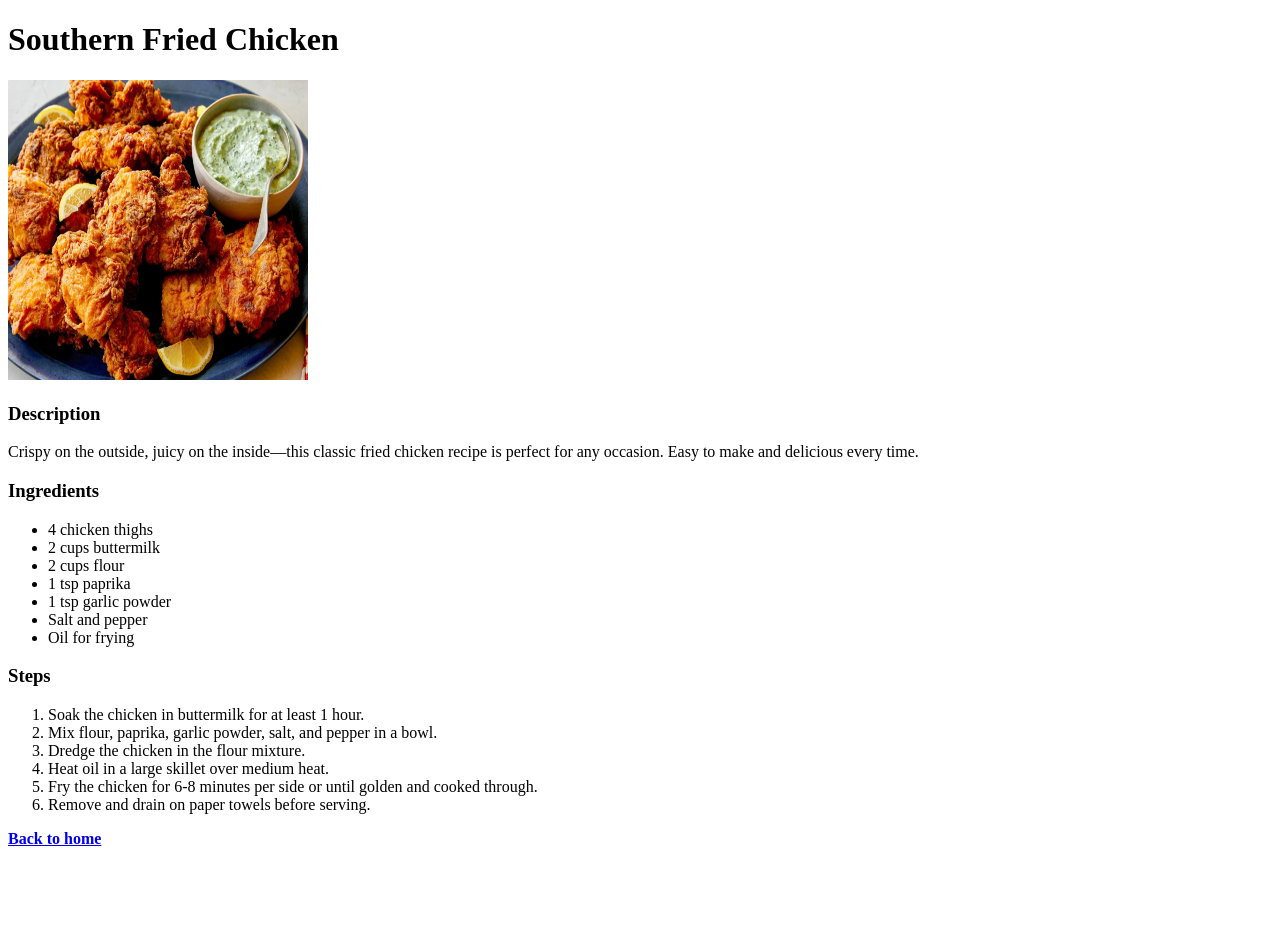
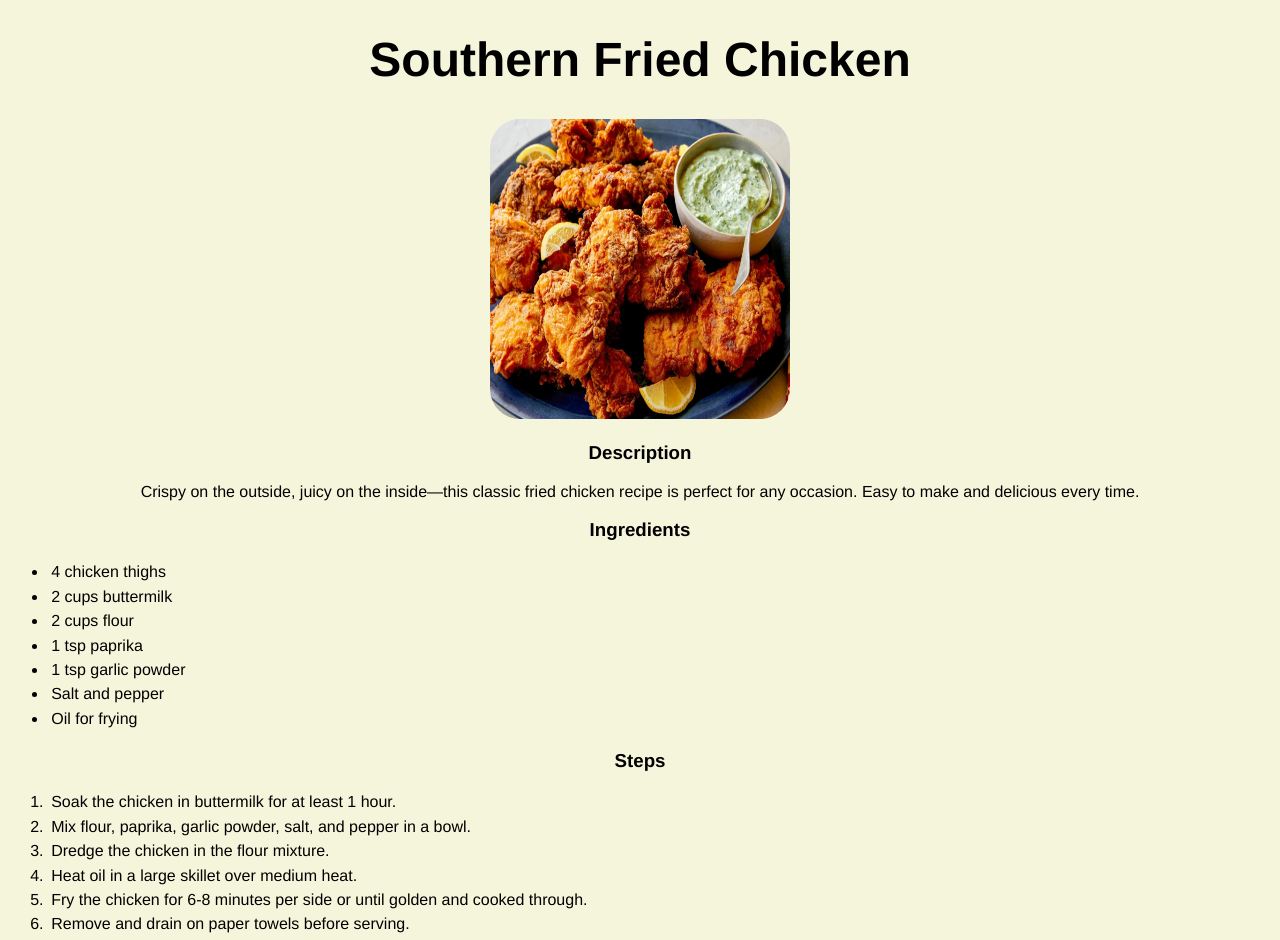
Before and after one commit to almodovarj2/odin-recipesv2, a plain HTML site: page recipes/fried_chicken.html in a window 1280 px wide. Shown: the top 940 px of the page. Before the commit the page ends 856 px from the top, so only its background shows below. Drawn offline with Linux system fonts and the light colour scheme.

Commit message:
Adding CSS styling to my recipes website.

```diff
--- a/recipes/fried_chicken.html
+++ b/recipes/fried_chicken.html
@@ -1,6 +1,7 @@
 <!DOCTYPE html>
 <html lang="en">
 <head>
+    <link rel="stylesheet" href="../style.css">
     <meta charset="UTF-8">
     <meta name="viewport" content="width=device-width, initial-scale=1.0">
     <title>Fried Chicken Recipe</title>
--- /dev/null
+++ b/style.css
@@ -0,0 +1,18 @@
+* {
+    font-family: Helvetica;
+    background-color: beige;
+    text-align: center;
+}
+
+h1 {
+    font-size: 3rem;
+}
+
+li {
+    text-align: left;
+    padding:.2rem
+}
+
+img {
+    border-radius: 10%;
+}
```
Also changed, not shown: index.html (+1 -0 lines), recipes/sushi.html (+1 -0 lines), recipes/truffle_fries.html (+1 -0 lines).
